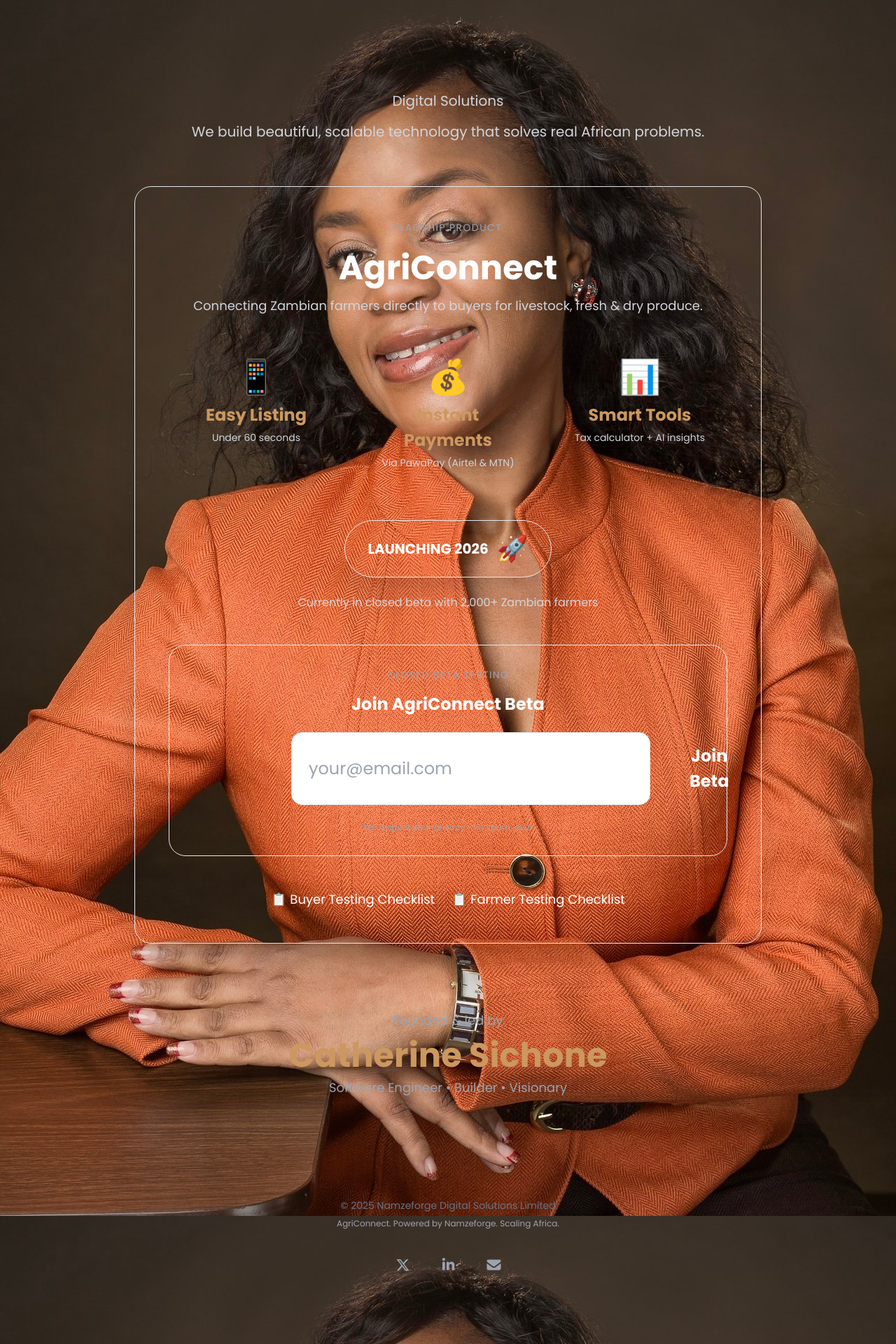
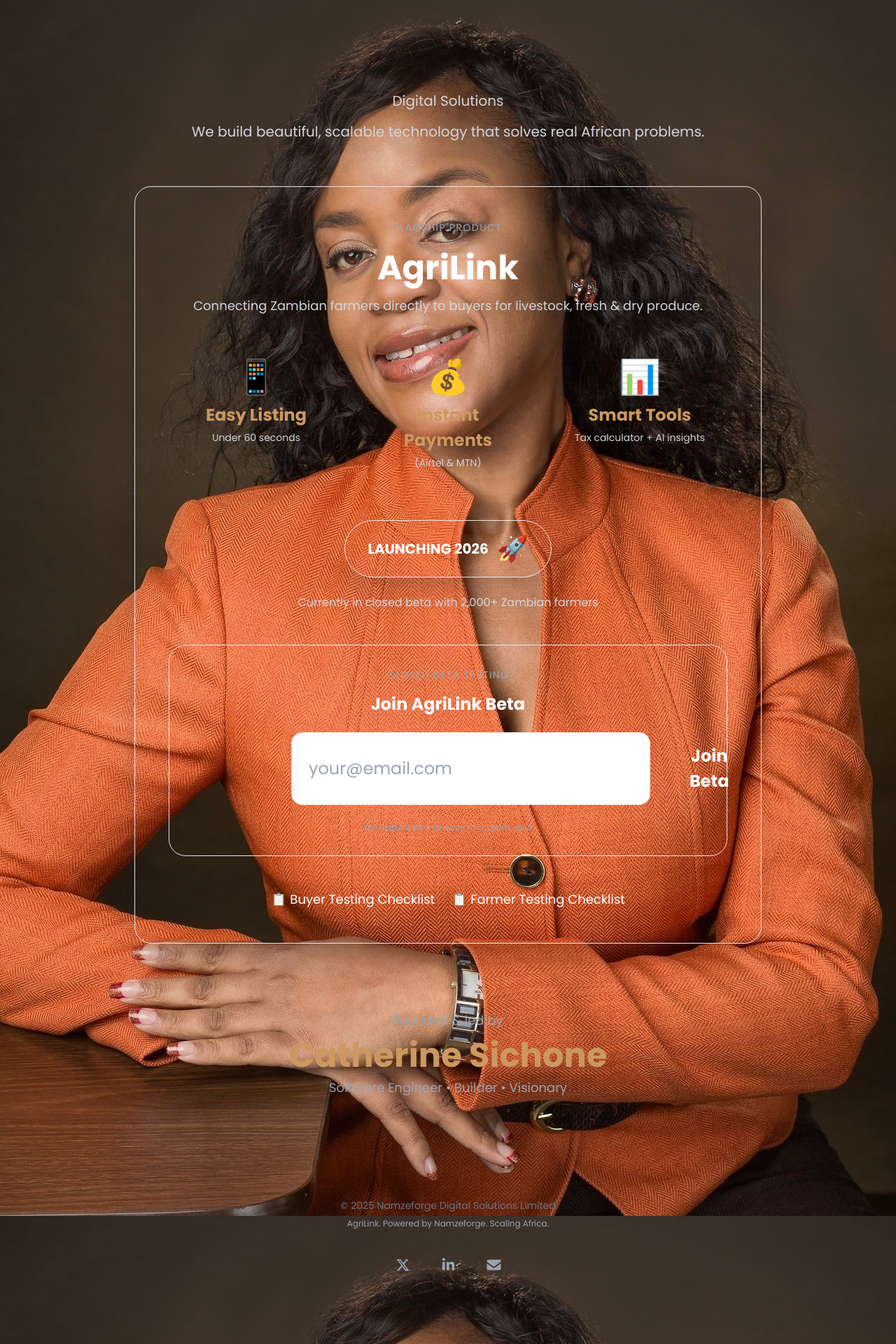
Before and after one commit to Cathy-45/cathy-portfolio-integrated, a React (Vite) app: page / in a window 1280 px wide. Shown: the part 232-2152 px from the top of the page at 70% size. Built offline with nearby package versions, Linux system fonts and the light colour scheme.

Commit message:
Rebrand: Change AgriConnect to AgriLink across homepage

```diff
--- a/src/components/Home.jsx
+++ b/src/components/Home.jsx
@@ -40,7 +40,7 @@
               </p>
 
               <h2 className="text-3xl sm:text-4xl md:text-5xl font-black text-white text-center mb-4">
-                AgriConnect
+                AgriLink
               </h2>
 
               <p className="text-base sm:text-lg text-gray-300 mb-10 leading-relaxed text-center">
@@ -56,7 +56,7 @@
                 <div className="bg-white/10 rounded-2xl p-6 text-center">
                   <span className="text-5xl mb-3 block">💰</span>
                   <p className="text-[#fdba74] font-bold">Instant Payments</p>
-                  <p className="text-gray-300 text-sm mt-1">Via PawaPay (Airtel & MTN)</p>
+                  <p className="text-gray-300 text-sm mt-1">(Airtel & MTN)</p>
                 </div>
                 <div className="bg-white/10 rounded-2xl p-6 text-center">
                   <span className="text-5xl mb-3 block">📊</span>
@@ -81,7 +81,7 @@
                   <p className="text-gray-400 uppercase tracking-widest text-sm mb-4 text-center">
                     Closed Beta Testing
                   </p>
-                  <h3 className="text-2xl font-bold text-white text-center mb-6">Join AgriConnect Beta</h3>
+                  <h3 className="text-2xl font-bold text-white text-center mb-6">Join AgriLink Beta</h3>
 
                   <form className="flex flex-col sm:flex-row gap-4 max-w-md mx-auto" action="https://formsubmit.co/hello@namzeforge.com" method="POST">
                     <input
@@ -148,7 +148,7 @@
               © 2025 Namzeforge Digital Solutions Limited
             </p>
             <p className="text-gray-400 text-xs mt-2">
-              AgriConnect. Powered by Namzeforge. Scaling Africa.
+              AgriLink. Powered by Namzeforge. Scaling Africa.
             </p>
 
             <div className="flex justify-center items-center gap-10 mt-8">
```
